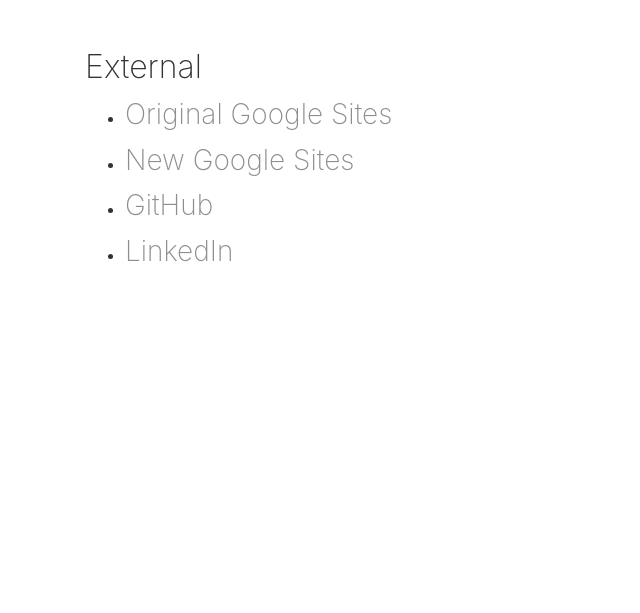
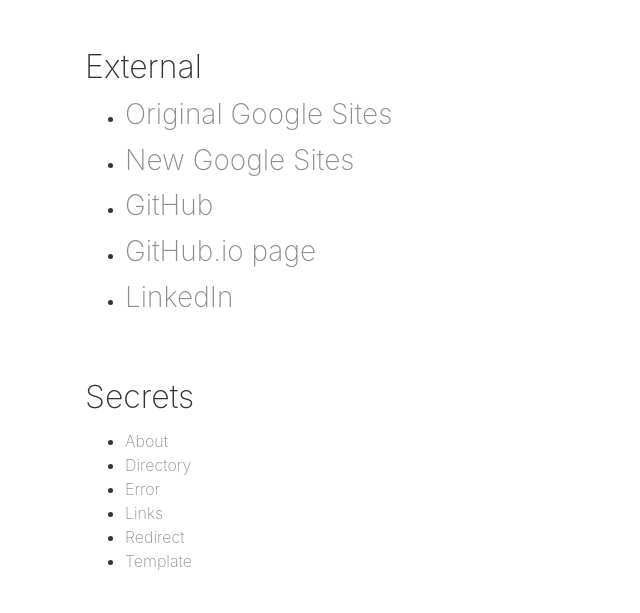
Before and after one commit to jerubball/him-Landing-Page, a PHP site: page /links.phtml in a window 1280 px wide. Shown: the part 457-1070 px from the top of the page, without its empty margins (0-640 px from the left). Run offline with PHP 8.4, Linux system fonts and the light colour scheme.

Commit message:
Update links.phtml

```diff
--- a/root/links.phtml
+++ b/root/links.phtml
@@ -57,7 +57,8 @@
         </div>
       </div>
     </div>
-  </div><div class="p-3">
+  </div>
+  <div class="p-3">
     <div class="container">
       <div class="row">
         <div class="col-md-12">
@@ -84,8 +85,46 @@
             </li>
             <li>
               <h3 class="">
+                <a href="https://jerubball.github.io/">GitHub.io page</a>
+              </h3>
+            </li>
+            <li>
+              <h3 class="">
                 <a href="https://www.linkedin.com/in/hasol-im/">LinkedIn</a>
               </h3>
+            </li>
+          </ul>
+        </div>
+      </div>
+    </div>
+  </div>
+  <div class="p-3">
+    <div class="container">
+      <div class="row">
+        <div class="col-md-12">
+          <h2 class="">Secrets</h2>
+        </div>
+      </div>
+      <div class="row">
+        <div class="col-md-12">
+          <ul class="">
+            <li>
+              <a href="/about">About</a>
+            </li>
+            <li>
+              <a href="/directory">Directory</a>
+            </li>
+            <li>
+              <a href="/error">Error</a>
+            </li>
+            <li>
+              <a href="/links">Links</a>
+            </li>
+            <li>
+              <a href="/redirect">Redirect</a>
+            </li>
+            <li>
+              <a href="/template">Template</a>
             </li>
           </ul>
         </div>
```
